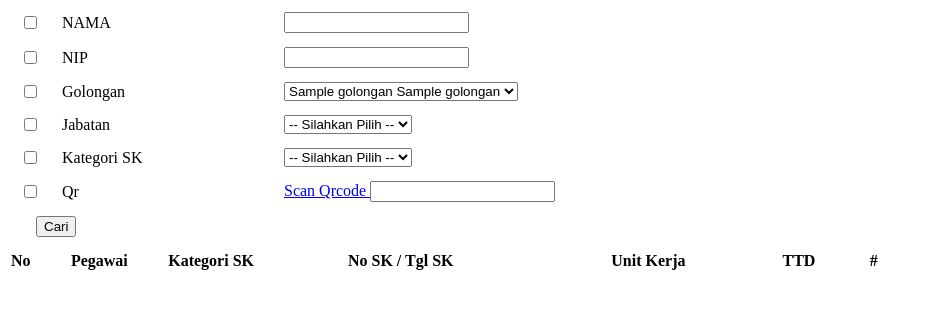
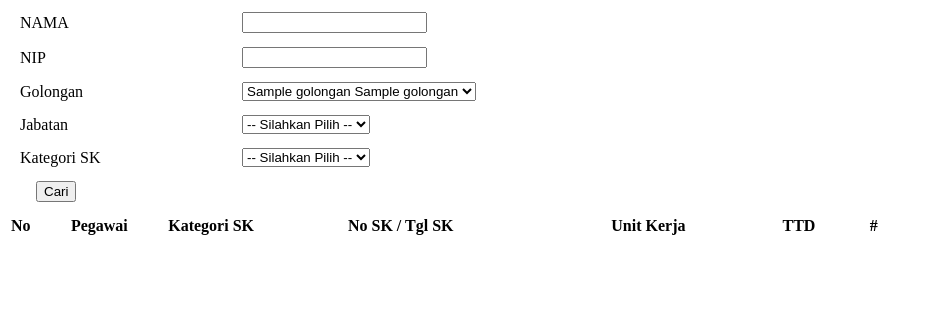
Before and after one commit to PusdatinNFA/simpeg, a PHP site: template application/modules/sk_ds/views/arsip/viewalles.php in a window 1280 px wide. Shown: the top 309 px of the page, without its empty margins (0-930 px from the left). Run offline with PHP 8.4, Linux system fonts and the light colour scheme; the template is opened without the code that fills it: most values are stand-ins (such as "Sample title", 1, 10 or a date in 2020); data that the repository does not hold is empty.

Commit message:
update kgb cetak

```diff
--- a/application/helpers/aplikasi_helper.php
+++ b/application/helpers/aplikasi_helper.php
@@ -23,7 +23,10 @@ function getIndonesiaFormat($date){
 	$bulans = array('Januari','Februari','Maret','April','Mei','Juni','Juli','Agustus','September','Oktober','Nopember','Desember');
 	return $dt->format('d')." ".$bulans[$dt->format('m')-1]." ".$dt->format('Y');
 }
-
+function getRomawiBulan($bulan){
+	$bulans = array('','I','II','III','IV','V','VI','VII','VIII','IX','X','XI','XII');
+	return $bulans[$bulan];
+}
 function Terbilang($x) {
 	$abil = array("", "Satu", "Dua", "Tiga", "Empat", "Lima", "Enam", "Tujuh", "Delapan", "Sembilan", "Sepuluh", "Sebelas");
 	  if ($x < 12)
--- a/application/modules/jabatan/views/masters/create.php
+++ b/application/modules/jabatan/views/masters/create.php
@@ -15,7 +15,7 @@ endif;
 $id = isset($ref_jabatan->ID) ? $ref_jabatan->ID : '';
 
 ?>
-<div class='admin-box box box-primary'>
+<div class='admin-box box box-danger'>
     <div class="box-header">
         <h3>Tambah Jabatan</h3>
     </div>
--- a/application/modules/jabatan/views/masters/edit.php
+++ b/application/modules/jabatan/views/masters/edit.php
@@ -15,7 +15,7 @@ endif;
 $id = isset($jabatan->NO) ? $jabatan->NO : '';
 
 ?>
-<div class='admin-box box box-primary'>
+<div class='admin-box box box-danger'>
     <div class="box-header">
         <h3>Edit Jabatan</h3>
     </div>
--- a/application/modules/jabatan/views/masters/index.php
+++ b/application/modules/jabatan/views/masters/index.php
@@ -9,7 +9,7 @@ if ($can_delete) {
     $num_columns++;
 }
 ?>
-<div class="admin-box box box-primary">
+<div class="admin-box box box-danger">
 	<div class="box-header">
 		<h3>
 			Jabatan
--- a/application/modules/kgb/controllers/Kgb_instansi.php
+++ b/application/modules/kgb/controllers/Kgb_instansi.php
@@ -128,7 +128,7 @@ class Kgb_instansi extends Admin_Controller
                 		$btn_actions  [] = "<a href='".base_url()."pegawai/riwayat_kgb/printsk/".$record->ref."' data-toggle='tooltip' title='Download Dokumen word' tooltip='Download word' class='btn btn-sm btn-info'><i class='fa fa-download'></i> </a>";
                 	}
                 }else{
-                	$btn_actions  [] = "<a href='".base_url()."pegawai/riwayat_kgb/create_sk/".$record->pegawai_nip."/".$tanggal."?golongan=$rec_golongan->NAMA2&mk_tahun=$mk_tahun' data-toggle='tooltip' title='Print SK' tooltip='Print SK' class='btn btn-sm btn-warning show-modal'><i class='fa fa-print'></i> </a>";
+                	$btn_actions  [] = "<a href='".base_url()."pegawai/riwayat_kgb/create_sk/pdf/".$record->pegawai_nip."/".$tanggal."?golongan=$rec_golongan->NAMA2&mk_tahun=$mk_tahun' data-toggle='tooltip' title='Print SK' tooltip='Print SK' class='btn btn-sm btn-warning show-modal'><i class='fa fa-print'></i> </a>";
                 }
 
                 $row[] = "<div class='btn-group'>".implode(" ",$btn_actions)."</div>";
--- a/application/modules/kgb/views/kgb_instansi/v_kgb_instansi.php
+++ b/application/modules/kgb/views/kgb_instansi/v_kgb_instansi.php
@@ -54,8 +54,7 @@
                                     '12'=>'Desember'
                                 );
                                 foreach($bulans as  $key=>$value){
-
-                                    echo "<option value='".$key."'>$value</option>";
+                                    echo $key = date("m") ? "<option selected value='".$key."'>$value</option>" : "<option value='".$key."'>$value</option>";
                                 }
                             ?>
 						</select>
--- a/application/modules/pegawai/views/kepegawaian/profilen.php
+++ b/application/modules/pegawai/views/kepegawaian/profilen.php
@@ -105,11 +105,11 @@ endif;
 
                 <?php if($model!="update"){ ?>
                 <?php if ($this->auth->has_permission('Pegawai.Kepegawaian.Updatemandiri')) : ?>
-                    <a href="<?php echo base_url();?>admin/kepegawaian/pegawai/profilen/<?php echo $pegawai->ref; ?>/update" tooltip="Upload Foto" class="btn btn-danger btn-block"><i class="fa fa-edit"></i> Edit Data </a>
+                    <a href="<?php echo base_url();?>admin/kepegawaian/pegawai/profilen/<?php echo $pegawai->ref; ?>/update" tooltip="Upload Foto" class="btn btn-danger btn-block"><i class="fa fa-edit"></i> Edit Profile </a>
                 <?PHP endif; ?>
                 <?PHP }else{
                 ?>
-                    <a href="<?php echo base_url();?>admin/kepegawaian/pegawai/profilen/<?php echo $id; ?>" class="btn btn-success btn-block"><i class="fa fa-user"></i> Lihat Profile </a>
+                    <a href="<?php echo base_url();?>admin/kepegawaian/pegawai/profilen/<?php echo $pegawai->ref; ?>" class="btn btn-danger btn-block"><i class="fa fa-user"></i> Kembali Ke Profile </a>
                 <?php
                 } ?>
             </div>
@@ -118,7 +118,7 @@ endif;
           <!-- /.box -->
 
           <!-- About Me Box -->
-          <div class="box box-primary">
+          <div class="box box-danger">
             <div class="box-header with-border">
               <h3 class="box-title">Profile Pegawai</h3>
             </div>
--- a/application/modules/pegawai/views/kepegawaian/tab_pane_personal.php
+++ b/application/modules/pegawai/views/kepegawaian/tab_pane_personal.php
@@ -7,7 +7,7 @@
 <div class="tab-pane active" id="<?php echo $TAB_ID;?>">
     <div class="callout callout-info">
        <h4>Perhatian</h4>
-       <p>Perubahan data yang anda lakukan beberapa informasi akan diverifikasi oleh kepegawaian</p>
+       <p>Jika ada kesalahan data, silahkan laporkan ke bagian kepegawaian kawasan anda</p>
      </div>
 	<form role="form" action="#" id="frmprofile">
 	<input id='ID' type='hidden' class="form-control" name='ID' maxlength='25' value="<?php echo set_value('ID', isset($pegawai->ID) ? $pegawai->ID : ''); ?>" />
@@ -310,9 +310,7 @@
 
         </fieldset>
             <fieldset>
-                <legend>Data Pendukung</legend>
-
-
+                <legend>Data Lainnya</legend>
                     <div class="control-group col-sm-6">
                          <div class="row">
                              <div class="form-group col-sm-8">
--- a/application/modules/peraturan_otk/views/masters/create.php
+++ b/application/modules/peraturan_otk/views/masters/create.php
@@ -15,7 +15,7 @@ endif;
 $id = isset($peraturan_otk->id_peraturan) ? $peraturan_otk->id_peraturan : '';
 
 ?>
-<div class='admin-box box box-primary'>
+<div class='admin-box box box-danger'>
     <div class="box-header">
         <h3>Tambah Jenis Satker</h3>
     </div>
--- a/application/modules/peraturan_otk/views/masters/edit.php
+++ b/application/modules/peraturan_otk/views/masters/edit.php
@@ -15,7 +15,7 @@ endif;
 $id = isset($peraturan_otk->id_peraturan) ? $peraturan_otk->id_peraturan : '';
 
 ?>
-<div class='admin-box box box-primary'>
+<div class='admin-box box box-danger'>
     <div class="box-header">
         <h3>Edit Data</h3>
     </div>
--- a/application/modules/peraturan_otk/views/masters/index.php
+++ b/application/modules/peraturan_otk/views/masters/index.php
@@ -9,7 +9,7 @@ if ($can_delete) {
     $num_columns++;
 }
 ?>
-<div class="admin-box box box-primary">
+<div class="admin-box box box-danger">
 	<div class="box-header">
 		<h3>
 			 <?php if ($this->auth->has_permission('Peraturan_otk.Masters.Create')) : ?>
--- a/application/modules/sk_ds/views/arsip/viewalles.php
+++ b/application/modules/sk_ds/views/arsip/viewalles.php
@@ -1,4 +1,4 @@
-<div class="admin-box box box-primary expanded-box">
+<div class="admin-box box box-danger expanded-box">
         <div class="box-header">
         <?php echo form_open($this->uri->uri_string(),"id=form_search_pegawai","form"); ?>
                 <style>
@@ -9,18 +9,15 @@
                 <table class="filter_pegawai" sborder=0 width='100%' cellpadding="10">
 
                     <tr>
-                        <td width="20px"><input type="checkbox" name="nama_cb"></td>
                         <td width="200px"><label for="example-text-input" class="col-form-label">NAMA</label></td>
                         <td colspan=2><input class="form-control" type="text" name="nama_key" value="" ></td>
                     </tr>
                     <tr>
-                        <td width="20px"><input type="checkbox" name="nip_cb"></td>
                         <td width="200px"><label for="example-text-input" class="col-form-label">NIP</label></td>
                         <td colspan=2><input class="form-control" type="text" name="nip_key" value="" ></td>
                     </tr>
 
                     <tr>
-                        <td width="20px"><input type="checkbox" name="golongan_cb"></td>
                         <td width="200px"><label for="example-text-input" class="col-form-label">Golongan</label></td>
                         <td colspan=2>
                             <select name="golongan_key" class="form-control">
@@ -34,7 +31,6 @@
                     </tr>
 
                     <tr>
-                        <td width="20px"><input type="checkbox" name="kategori_cb"></td>
                         <td width="200px"><label for="example-text-input" class="col-form-label">Jabatan</label></td>
                         <td colspan=2>
                             <select name="kategori_jabatan" id="kategori_jabatan" class="form-control select2">
@@ -51,7 +47,6 @@
                         </td>
                     </tr>
                     <tr>
-                        <td width="20px"><input type="checkbox" name="kategori_cb"></td>
                         <td width="200px"><label for="example-text-input" class="col-form-label">Kategori SK</label></td>
                         <td colspan=2>
                             <select name="kategori_sk" id="kategori_sk" class="form-control">
@@ -64,16 +59,6 @@
                                     }
                                 ?>
                             </select>
-                        </td>
-                    </tr>
-                    <tr>
-                        <td width="20px"><input type="checkbox" class="chkqr" name="chkqr"></td>
-                        <td width="200px"><label for="example-text-input" class="col-form-label">Qr</label></td>
-                        <td colspan=2>
-                            <a href="<?php echo base_url(); ?>admin/sk/sk_ds/scanqr" id="linkqr" data-toggle="tooltip" class="btn btn-sm btn-info show-modal" data-original-title="Scan QR"><i class="glyphicon glyphicon-eye-open"></i> Scan Qrcode </a>
-                            <input type="text" id="textqrcode" name="textqrcode" class="form-control">
-
-                        </select>
                         </td>
                     </tr>
                     <tr>
--- a/application/modules/sk_ds/views/sk/viewall.php
+++ b/application/modules/sk_ds/views/sk/viewall.php
@@ -1,4 +1,4 @@
-<div class="admin-box box box-danger expanded-box">
+<div class="admin-box box box-primary expanded-box">
         <div class="box-header">
         <?php echo form_open($this->uri->uri_string(),"id=form_search_pegawai","form"); ?>
                 <style>
@@ -118,12 +118,11 @@
                         </td>
                     </tr>
                 </table>
+
             <?php
             echo form_close();
             ?>
          </div>
-</div>
-<div class="admin-box box box-danger expanded-box">
         <div class="box-body">
             <table class="slug-table table table-bordered table-striped table-responsive dt-responsive table-data table-hover">
                 <thead>
```
Also changed, not shown: application/modules/pegawai/controllers/Riwayat_kgb.php (+30 -30 lines).
